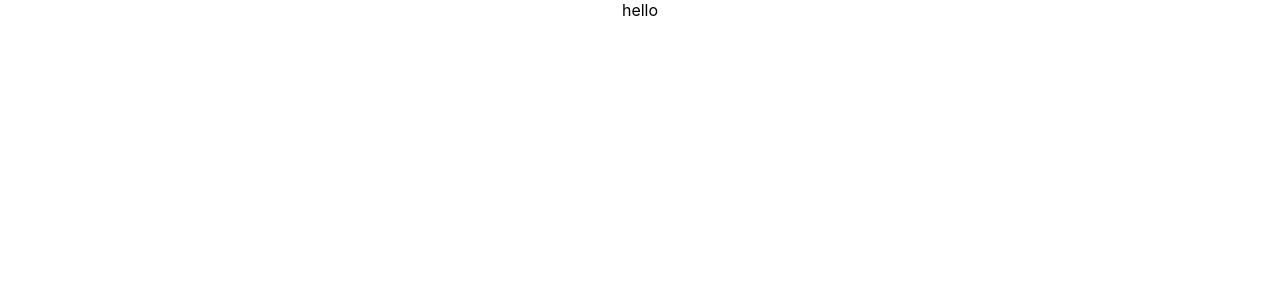
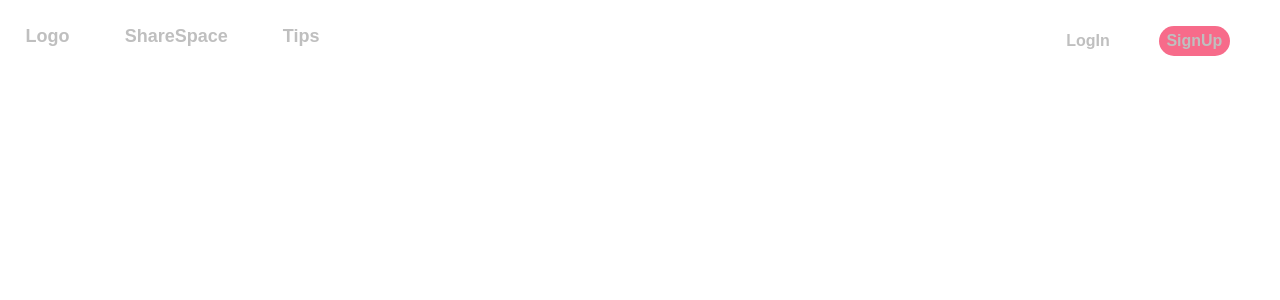
Before and after one commit to YuvalWeiss1403/SharewareFrontend, a React (Create React App) app: page / in a window 1280 px wide. Shown: the top 300 px of the page. Built offline with nearby package versions, Linux system fonts and the light colour scheme.

Commit message:
adding the navbar - not finished - 22.03

```diff
--- a/package.json
+++ b/package.json
@@ -12,7 +12,9 @@
     "@types/react-dom": "^18.0.11",
     "react": "^18.2.0",
     "react-dom": "^18.2.0",
+    "react-router-dom": "^6.9.0",
     "react-scripts": "5.0.1",
+    "router-dom": "^2.2.10",
     "typescript": "^4.9.5",
     "web-vitals": "^2.1.4"
   },
--- a/src/App.css
+++ b/src/App.css
@@ -1,3 +1,10 @@
 .App {
   text-align: center;
 }
+
+body {
+  font-family: 'Poppins', sans-serif;
+  font-weight: 400;
+  width: 100vw;
+  height: 100vh;
+}
--- a/src/App.tsx
+++ b/src/App.tsx
@@ -1,11 +1,20 @@
 import React from 'react';
 import './App.css';
+import HomePage from './component/HomePage/HomePage';
+import {BrowserRouter, Route, Routes} from "react-router-dom";
+
 
 const App: React.FC= () =>  {
   return (
-    <div className="App">
-      hello
-    </div>
+    <BrowserRouter>
+      <Routes>
+      <Route path="/" element={<HomePage />} />
+      <Route path="/ShareSpace" />
+      <Route path="/Tips" />
+      <Route path="/LogIn" />
+      <Route path="/SignUp" />
+    </Routes>
+  </BrowserRouter>
   );
 }
 
--- /dev/null
+++ b/src/component/General/ButtonGeneral/ButtonGeneral.css
@@ -0,0 +1,10 @@
+
+.buttonG {
+    all:unset;
+    cursor: pointer;
+    color: hsl(0, 0%, 75%);
+}
+
+.button:hover {
+    color: black;
+}
--- /dev/null
+++ b/src/component/General/ButtonGeneral/ButtonGeneral.tsx
@@ -0,0 +1,15 @@
+import "../ButtonGeneral/ButtonGeneral.css"
+import { IButtonGeneral } from "../../../interfaces"
+
+const NavButton: React.FC<IButtonGeneral> = (props:IButtonGeneral) => {
+    return (
+        <>
+            <button className={`buttonG ${props.class}`} onClick ={props.onClick} id={props.id} >
+                    {props.name}
+                    <img src={props.src} alt={props.alt}/>
+            </button>
+        </>
+    )
+}
+
+export default NavButton
--- /dev/null
+++ b/src/component/General/Navbar/Navbar.css
@@ -0,0 +1,40 @@
+*{
+    margin: 0;
+    padding: 0;
+    box-sizing: border-box;
+}
+
+.all-navbar {
+    display: flex;
+    flex-direction: row;
+    justify-content: space-between;
+    width: 100%;
+    padding-top: 2%;
+    padding-left: 2%;
+    padding-right: 2%;
+}
+
+.navbar-left-side {
+    display: flex;
+    flex-direction: row;
+    gap: 30%;
+    font-size: 18px;
+    font-weight: bold;
+}
+
+.navbar-right-side {
+    display: flex;
+    flex-direction: row;
+    gap: 30%;
+    font-size: 16px;
+    font-weight: bold;
+    padding-right: 2%;
+}
+
+#sign-up {
+    width: 120px;
+    height: 30px;
+    border-radius: 20px;
+    text-align: center;
+    background-color: #f76b8a;
+}
--- /dev/null
+++ b/src/component/General/Navbar/Navbar.tsx
@@ -0,0 +1,23 @@
+import "../Navbar/Navbar.css"
+import Navlinkbutton from "../NavlinkButton/NavlinkButton"
+import NavButton from "../ButtonGeneral/ButtonGeneral"
+import { useNavigate } from "react-router-dom"
+
+const Navbar: React.FC = () => {
+    const navigate = useNavigate();
+    return (
+    <div className="all-navbar">
+        <div className="navbar-left-side">
+            <Navlinkbutton name={"Logo"} navigate="/" />
+            <Navlinkbutton name={"ShareSpace"} navigate="/" />
+            <Navlinkbutton name={"Tips"} navigate="/" />
+        </div>
+        <div className="navbar-right-side">
+            <NavButton name = "LogIn" onClick={() => navigate("/")} class="log-in" />
+            <NavButton name = "SignUp" onClick={() => navigate("/")} id="sign-up" />
+        </div>
+    </div>
+    )
+}
+
+export default Navbar
--- /dev/null
+++ b/src/component/General/NavlinkButton/NavlinkButton.css
@@ -0,0 +1,13 @@
+*{
+    font-family: 'Poppins', sans-serif;
+}
+
+.button {
+    all:unset;
+    cursor: pointer;
+    color: hsl(0, 0%, 75%);
+}
+
+.button:hover {
+    color: black;
+}
--- /dev/null
+++ b/src/component/General/NavlinkButton/NavlinkButton.tsx
@@ -0,0 +1,16 @@
+import "../NavlinkButton/NavlinkButton.css"
+import React from "react";
+import { NavLink } from "react-router-dom";
+import { INavlinkButton } from "../../../interfaces";
+
+const NavlinkButton: React.FC<INavlinkButton> = (props:INavlinkButton) => {
+    return (
+        <>
+            <NavLink to={props.navigate} className={({isActive} ) => isActive ? "button button-active" : "button button-not-active" }>
+                    {props.name}
+            </NavLink>
+        </>
+    )
+}
+
+export default NavlinkButton
--- /dev/null
+++ b/src/component/HomePage/HomePage.tsx
@@ -0,0 +1,12 @@
+import "../HomePage/HomePage.css"
+import Navbar from "../General/Navbar/Navbar"
+
+const HomePage: React.FC = () => {
+return (
+    <div className="home-page">
+        <Navbar />
+    </div>
+)
+}
+
+export default HomePage
--- /dev/null
+++ b/src/interfaces.ts
@@ -0,0 +1,14 @@
+export interface INavlinkButton {
+    name: string,
+    navigate: string,
+    onClick?: React.MouseEventHandler<HTMLButtonElement>
+}
+
+export interface IButtonGeneral {
+    name: string,
+    src?: string,
+    alt?: string,
+    class?:string,
+    onClick?: React.MouseEventHandler<HTMLButtonElement>;
+    id?:string,
+}
```
Also changed, not shown: src/component/HomePage/HomePage.css (added), 1 other file (tests, documents, lock files or other folders).
